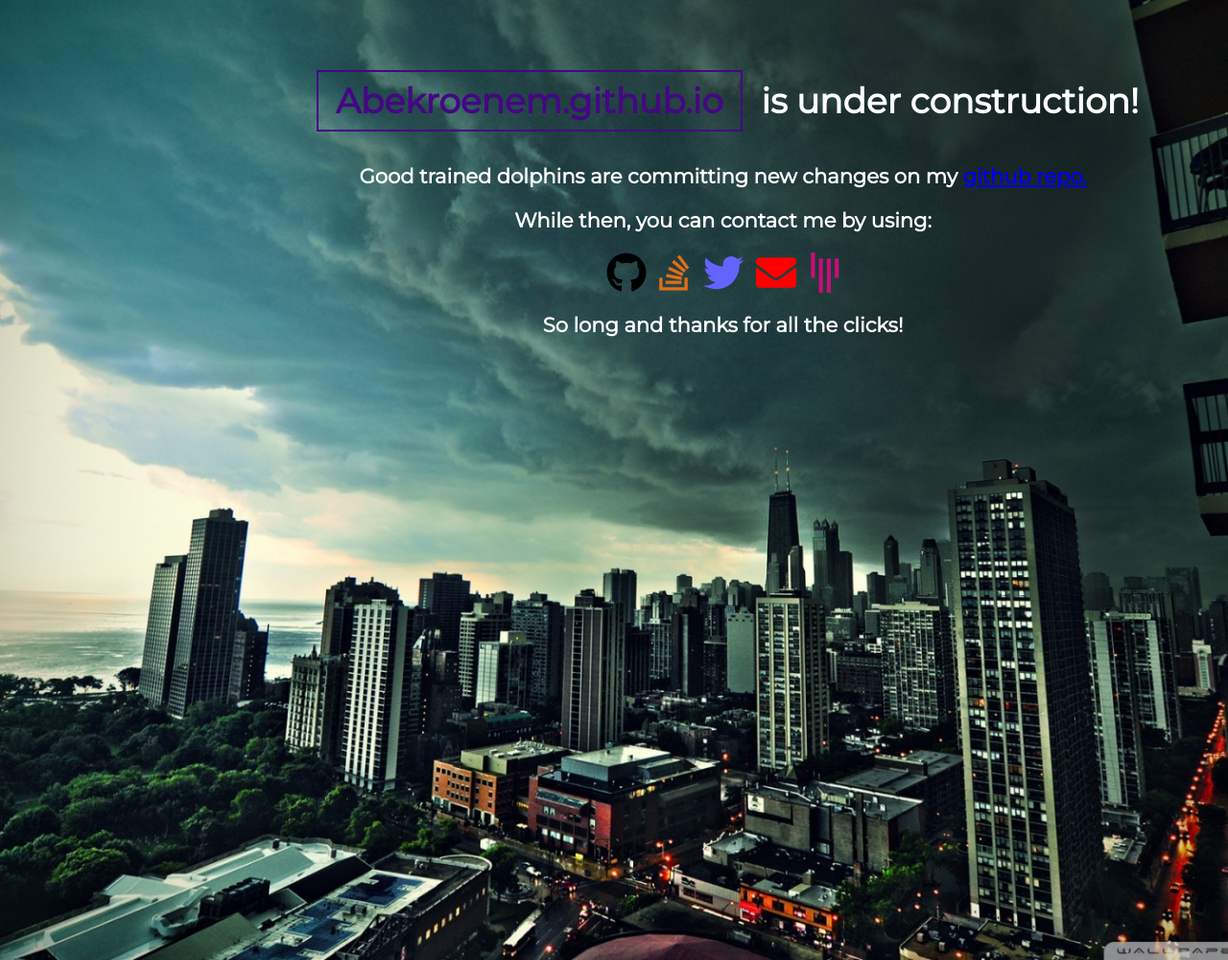
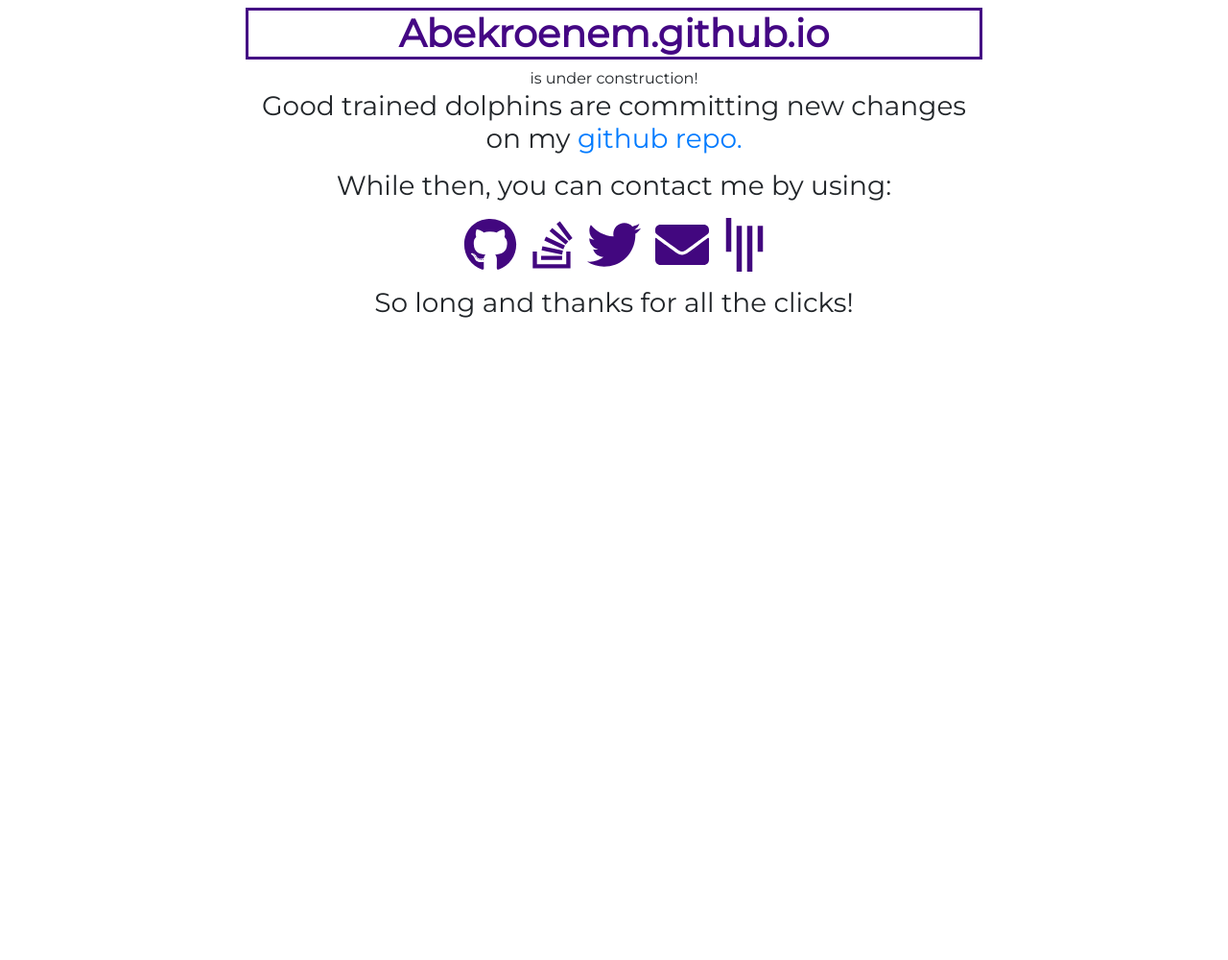
Before and after one commit to indrajithbandara/abekroenem.github.io, a Jekyll site: the page built from index.md, in a window 1280 px wide. Shown: the whole page at 96% size. Built offline with Jekyll 4.4.1, drawn with Linux system fonts in a browser that asks for light colours; nearby versions of some CDN libraries; after the commit the page ends 900 px from its top, so only the background shows below that.

Commit message:
under construction message changes

```diff
--- a/_includes/head.html
+++ b/_includes/head.html
@@ -13,6 +13,9 @@
   <link rel="alternate" type="application/rss+xml" title="{{ site.title | escape }}" href="{{ "/feed.xml" | relative_url }}">
   <meta http-equiv="Cache-Control" content="no-cache, no-store, must-revalidate">
   <script defer src="https://use.fontawesome.com/releases/v5.0.4/js/all.js"></script>
+  <link href="https://maxcdn.bootstrapcdn.com/bootstrap/4.0.0/css/bootstrap.min.css" rel="stylesheet"
+        integrity="sha384-Gn5384xqQ1aoWXA+058RXPxPg6fy4IWvTNh0E263XmFcJlSAwiGgFAW/dAiS6JXm"
+        crossorigin="anonymous">
 
   {% if jekyll.environment == 'production' %}
     {% include google_analytics.html %}
--- a/_layouts/default.html
+++ b/_layouts/default.html
@@ -5,22 +5,18 @@
 
 <body>
 
-  {% if jekyll.environment == "development" %}
-    {% include header.html %}
+  {% if jekyll.environment == "dev" %} {% include header.html %}
   <main class="page-content" aria-label="Content">
     <div class="wrapper">
       {{ content }}
     </div>
   </main>
+  {% include footer.html %} {% else %}
 
-  {% include footer.html %}
-
-  {% else %}
   <div class="under-construction">
-    <div class="construction-bg">
     <div class="construction-message">
       <h1 class='construction-title'>
-          <button class='site-url'>Abekroenem.github.io</button> is under construction!</h1>
+        <h1 class='site-url'>Abekroenem.github.io</h1> is under construction!</h1>
       </hr>
       <h3 class='construction-subtitle'>
         <p>Good trained dolphins are committing new changes on my
@@ -32,8 +28,10 @@
       </h3>
     </div>
   </div>
+
   {% endif %}
 
+  <script src="https://maxcdn.bootstrapcdn.com/bootstrap/4.0.0/js/bootstrap.min.js" integrity="sha384-JZR6Spejh4U02d8jOt6vLEHfe/JQGiRRSQQxSfFWpi1MquVdAyjUar5+76PVCmYl" crossorigin="anonymous"></script>
 </body>
 
 </html>
--- a/_sass/webbrain/_layout.scss
+++ b/_sass/webbrain/_layout.scss
@@ -1,33 +1,16 @@
 //  Under construction theme layout
+
 .under-construction {
     text-align: center;
-    align-content: center;
-    font-size: 18px;
+    width: 60%;
+    margin: 0 auto;
+    .construction-message {
+        .site-url {
+            border: 3px solid $main-color;
+            color: $main-color;
+            padding: 0;
+            font-weight: bold;
 
-    .construction-bg {
-        background: url("/assets/img/under-construction.jpg") no-repeat center center fixed;
-        -webkit-background-size: cover;
-        -moz-background-size: cover;
-        -o-background-size: cover;
-        background-size: cover;
-        min-height: 1000px;
-    }
-
-    .construction-message {
-        position: fixed;
-        color: $text-over-image;
-        margin-top: 3%;
-        margin-left: 25%;
-        .site-url {
-            background: none;
-            border: none;
-            box-sizing: border-box;
-            margin: 10px;
-            padding: 10px 20px;
-            box-shadow: inset 0 0 0 2px $main-color;
-            color: $main-color;
-            font-size: inherit;
-            font-weight: 700;
         }
     }
 }
@@ -36,29 +19,31 @@
 .social-media-list {
     padding: 0;
 
-    .social-github {
-        @include icon-color(black);
-    }
+    @include icon-color(darken($main-color, 1));
 
-    .social-stack-overflow {
-        @include icon-color(#e36e14);
-    }
+    // .social-github {
+    //     @include icon-color(black);
+    // }
 
-    .social-twitter {
-        @include icon-color(#6363ff);
-    }
+    // .social-stack-overflow {
+    //     @include icon-color(#e36e14);
+    // }
 
-    .social-rss {
-        @include icon-color(orange);
-    }
+    // .social-twitter {
+    //     @include icon-color(#6363ff);
+    // }
 
-    .social-mail {
-        @include icon-color(#ff0000);
-    }
+    // .social-rss {
+    //     @include icon-color(orange);
+    // }
 
-    .social-gitter {
-        @include icon-color(#c80d77);
-    }
+    // .social-mail {
+    //     @include icon-color(#ff0000);
+    // }
+
+    // .social-gitter {
+    //     @include icon-color(#c80d77);
+    // }
 
     li {
         padding: 0 4px 0 4px;
```
Also changed, not shown: assets/img/under-construction.jpg. Lines whose indentation alone changed are shown as unchanged.
